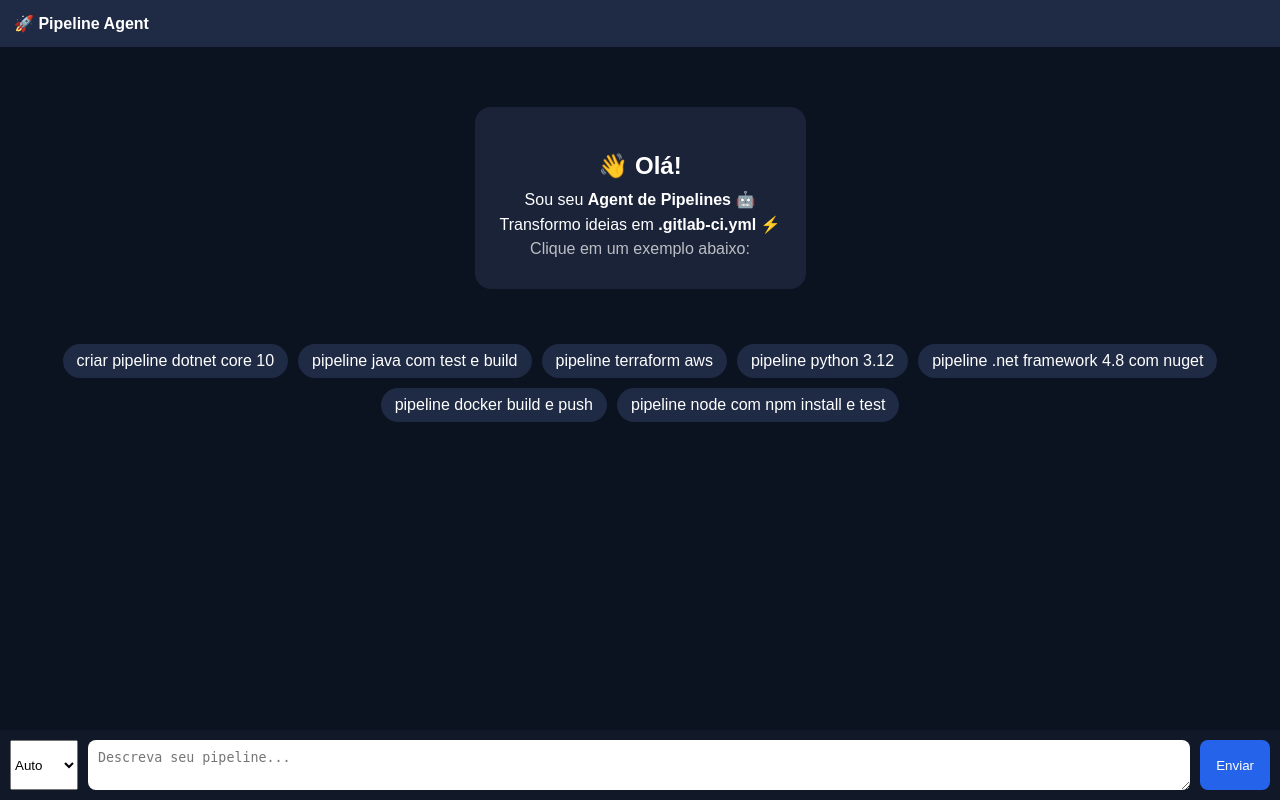
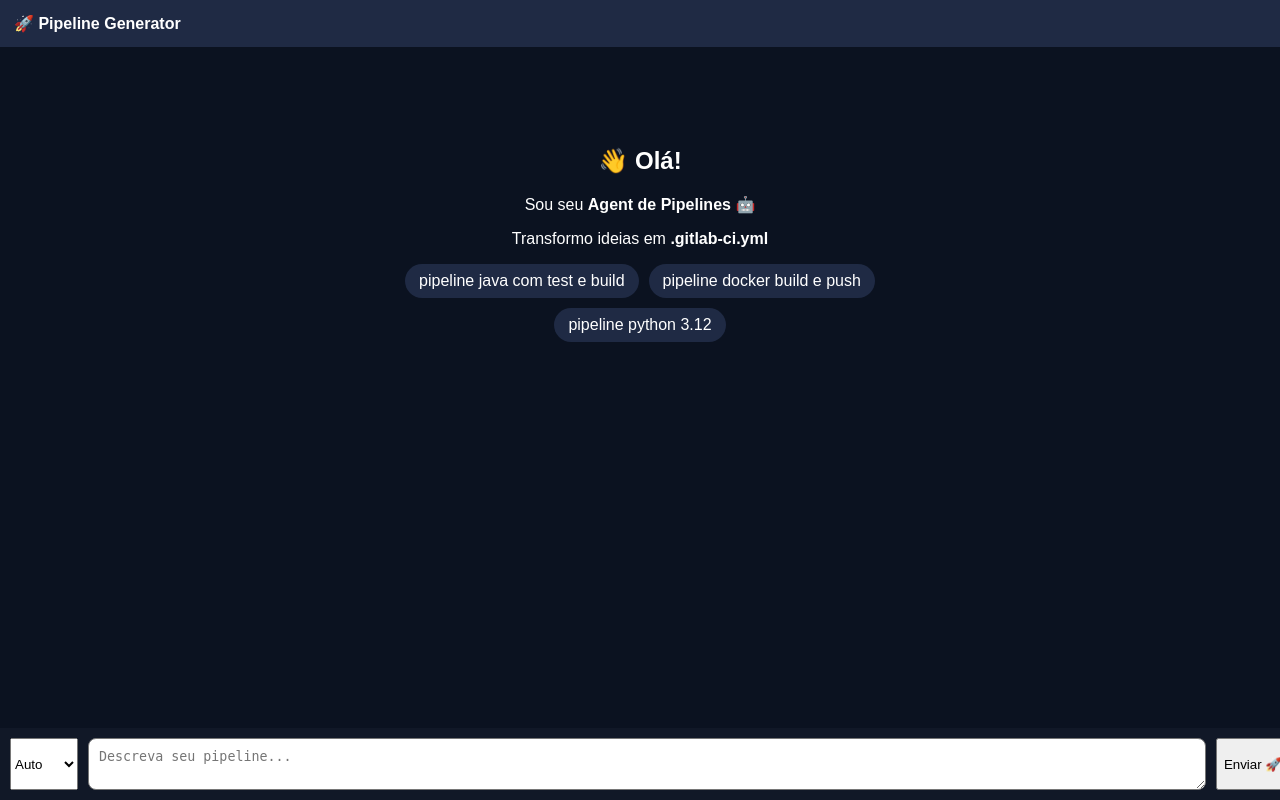
Before and after one commit to Thicoxxi/pipeline_agent, a Flask app: page / in a window 1280 px wide. Run offline with Flask 3, Linux system fonts and the light colour scheme; some libraries are stand-ins or nearby versions.

Commit message:
fix frontend

```diff
--- a/static/chat.css
+++ b/static/chat.css
@@ -3,13 +3,6 @@ body {
   font-family: Arial;
   background: #0b1220;
   color: white;
-}
-
-/* MAIN */
-.main {
-  display: flex;
-  flex-direction: column;
-  height: 100vh;
 }
 
 header {
@@ -18,59 +11,25 @@ header {
   font-weight: bold;
 }
 
-/* MESSAGES */
 #messages {
-  flex: 1;
+  padding: 20px;
+  height: calc(100vh - 140px);
   overflow-y: auto;
-  padding: 20px;
 }
 
-/* MESSAGE */
-.msg {
-  margin-bottom: 15px;
-  display: flex;
-  animation: fadeIn .3s ease;
+/* welcome */
+.welcome-box {
+  margin: 80px auto;
+  text-align: center;
+  max-width: 600px;
 }
 
-.msg.ai { justify-content: flex-start; }
-.msg.user { justify-content: flex-end; }
-
-.bubble {
-  background: #1a2338;
-  padding: 14px;
-  border-radius: 12px;
-  max-width: 700px;
-}
-
-.msg.user .bubble {
-  background: #2563eb;
-}
-
-/* WELCOME */
-.welcome {
-  max-width: 600px;
-  margin: 40px auto;
-  text-align: center;
-  background: #1a2338;
-  border-radius: 16px;
-  padding: 25px;
-}
-
-.welcome h2 {
-  margin-bottom: 10px;
-}
-
-.welcome p {
-  margin: 6px 0;
-}
-
-/* CHIPS */
+/* chips */
 .chips {
   display: flex;
-  flex-wrap: wrap;
   justify-content: center;
   gap: 10px;
-  margin-top: 15px;
+  flex-wrap: wrap;
 }
 
 .chip {
@@ -80,68 +39,93 @@ header {
   cursor: pointer;
 }
 
-.chip:hover {
-  background: #2d3b5f;
+/* messages */
+.msg {
+  display: flex;
+  margin-bottom: 15px;
 }
 
-/* INPUT */
+.msg.user { justify-content: flex-end; }
+.msg.ai { justify-content: flex-start; }
+
+.bubble {
+  background: #1a2338;
+  padding: 14px;
+  border-radius: 12px;
+  max-width: 900px;
+}
+
+.msg.user .bubble {
+  background: #2563eb;
+}
+
+/* code */
+pre {
+  background: #0d1117;
+  padding: 14px;
+  border-radius: 8px;
+  overflow-x: auto;
+  position: relative;
+}
+
+/* actions */
+.actions {
+  display: flex;
+  gap: 10px;
+  margin-bottom: 10px;
+}
+
+.action-btn {
+  background: #1f2a44;
+  border: none;
+  padding: 6px 10px;
+  border-radius: 6px;
+  color: white;
+  cursor: pointer;
+  font-size: 12px;
+}
+
+/* validation */
+.validation {
+  margin-top: 10px;
+  font-size: 13px;
+}
+
+.valid {
+  color: #22c55e;
+}
+
+.invalid {
+  color: #ef4444;
+}
+
+/* input */
 .input-area {
+  position: fixed;
+  bottom: 0;
+  width: 100%;
   display: flex;
+  gap: 10px;
+  background: #111827;
   padding: 10px;
-  background: #111827;
-  gap: 10px;
 }
 
 textarea {
   flex: 1;
+  padding: 10px;
   border-radius: 8px;
-  border: none;
-  padding: 10px;
 }
 
-button {
-  background: #2563eb;
-  color: white;
-  border: none;
-  padding: 10px 16px;
-  border-radius: 8px;
-  cursor: pointer;
-}
-
-/* CODE */
-pre {
-  background: #0d1117;
-  padding: 12px;
-  border-radius: 8px;
-  overflow-x: auto;
-}
-
-/* SPINNER */
+/* spinner */
 .spinner {
+  border: 3px solid #999;
+  border-top: 3px solid #fff;
   width: 18px;
   height: 18px;
-  border: 3px solid #555;
-  border-top: 3px solid #fff;
   border-radius: 50%;
   animation: spin 1s linear infinite;
-  margin-bottom: 10px;
 }
 
 @keyframes spin {
   to { transform: rotate(360deg); }
 }
-
-@keyframes fadeIn {
-  from { opacity: 0; transform: translateY(10px); }
-  to { opacity: 1; transform: translateY(0); }
-}
-.typing-cursor {
-  display: inline-block;
-  margin-left: 4px;
-  animation: blink 1s infinite;
-}
-
-@keyframes blink {
-  0%, 50%, 100% { opacity: 1; }
-  25%, 75% { opacity: 0; }
-}
--- a/static/chat.js
+++ b/static/chat.js
@@ -1,165 +1,84 @@
+document.addEventListener("DOMContentLoaded", () => {
+
   const messages = document.getElementById("messages");
   const input = document.getElementById("chatInput");
+  const sendBtn = document.getElementById("sendBtn");
 
-// -----------------------------
-// SUGESTÕES
-// -----------------------------
-const SUGGESTIONS = [
-  "criar pipeline dotnet core 10",
-  "pipeline java com test e build",
-  "pipeline terraform aws",
-  "pipeline python 3.12",
-  "pipeline .net framework 4.8 com nuget",
-  "pipeline docker build e push",
-  "pipeline node com npm install e test"
-];
+  let welcomeVisible = true;
 
-// -----------------------------
-// ADD MESSAGE
-// -----------------------------
-function addMessage(html, type="ai") {
-  const div = document.createElement("div");
-  div.className = `msg ${type}`;
-  div.innerHTML = `<div class="bubble">${html}</div>`;
-  messages.appendChild(div);
-  messages.scrollTop = messages.scrollHeight;
-}
-
-// -----------------------------
-// TYPE HTML (EFEITO REAL)
-// -----------------------------
-function typeHTML(element, html, speed = 12) {
-  const temp = document.createElement("div");
-  temp.innerHTML = html;
-
-  let queue = [];
-
-  function walk(node) {
-    if (node.nodeType === 3) {
-      queue.push({type: "text", content: node.textContent});
-    } else if (node.nodeType === 1) {
-      queue.push({type: "startTag", tag: node.cloneNode(false)});
-      node.childNodes.forEach(walk);
-      queue.push({type: "endTag"});
+  // ===== YAML VALIDATOR =====
+  function validateYAML(yamlText) {
+    try {
+      jsyaml.load(yamlText);
+      return { valid: true };
+    } catch (e) {
+      return { valid: false, error: e.message };
     }
   }
 
-  temp.childNodes.forEach(walk);
+  // ===== FILA DE DIGITAÇÃO =====
+  class TypeQueue {
+    constructor(element) {
+      this.el = element;
+      this.queue = [];
+      this.running = false;
+    }
 
-  let currentNode = element;
-  let stack = [];
-  let i = 0;
+    push(text) {
+      this.queue.push(...text.split(""));
+      if (!this.running) this.run();
+    }
 
-  function process() {
-    if (i >= queue.length) return;
+    async run() {
+      this.running = true;
 
-    const item = queue[i];
+      while (this.queue.length > 0) {
+        this.el.textContent += this.queue.shift();
+        Prism.highlightElement(this.el);
+        await new Promise(r => setTimeout(r, 5));
+      }
 
-    if (item.type === "startTag") {
-      const el = item.tag;
-      currentNode.appendChild(el);
-      stack.push(currentNode);
-      currentNode = el;
-      i++;
-      process();
-    }
-    else if (item.type === "endTag") {
-      currentNode = stack.pop();
-      i++;
-      process();
-    }
-    else if (item.type === "text") {
-      let text = item.content;
-      let j = 0;
-
-      function typeChar() {
-        if (j < text.length) {
-          currentNode.append(text[j]);
-          j++;
-          setTimeout(typeChar, speed);
-        } else {
-          i++;
-          process();
+      this.running = false;
     }
   }
 
-      typeChar();
+  function removeWelcome() {
+    if (welcomeVisible) {
+      messages.innerHTML = "";
+      welcomeVisible = false;
     }
   }
 
-  process();
-}
-
-// -----------------------------
-// CURSOR
-// -----------------------------
-function addCursor(element) {
-  const cursor = document.createElement("span");
-  cursor.className = "typing-cursor";
-  cursor.innerText = "|";
-  element.appendChild(cursor);
-  return cursor;
-}
-
-// -----------------------------
-// WELCOME
-// -----------------------------
-function typeMessage(html) {
+  function addMessage(text, type="user") {
     const div = document.createElement("div");
-  div.className = "msg ai";
-
-  const bubble = document.createElement("div");
-  bubble.className = "bubble welcome";
-
-  div.appendChild(bubble);
+    div.className = `msg ${type}`;
+    div.innerHTML = `<div class="bubble">${text}</div>`;
     messages.appendChild(div);
-
-  const cursor = addCursor(bubble);
-
-  typeHTML(bubble, html, 10);
-
-  setTimeout(() => {
-    cursor.remove();
-  }, 4000);
   }
 
   function showWelcome() {
-  typeMessage(`
+    const div = document.createElement("div");
+    div.className = "welcome-box";
+
+    div.innerHTML = `
       <h2>👋 Olá!</h2>
       <p>Sou seu <strong>Agent de Pipelines 🤖</strong></p>
-    <p>Transformo ideias em <strong>.gitlab-ci.yml</strong> ⚡</p>
-    <p style="opacity:0.7">Clique em um exemplo abaixo:</p>
-  `);
+      <p>Transformo ideias em <strong>.gitlab-ci.yml</strong></p>
 
-  renderChips(SUGGESTIONS);
+      <div class="chips">
+        <div class="chip">pipeline java com test e build</div>
+        <div class="chip">pipeline docker build e push</div>
+        <div class="chip">pipeline python 3.12</div>
+      </div>
+    `;
+
+    div.querySelectorAll(".chip").forEach(c => {
+      c.onclick = () => input.value = c.innerText;
+    });
+
+    messages.appendChild(div);
   }
 
-// -----------------------------
-// CHIPS
-// -----------------------------
-function renderChips(list) {
-  const container = document.createElement("div");
-  container.className = "chips";
-
-  list.forEach(text => {
-    const chip = document.createElement("div");
-    chip.className = "chip";
-    chip.innerText = text;
-
-    chip.onclick = () => {
-      input.value = text;
-      input.focus();
-    };
-
-    container.appendChild(chip);
-  });
-
-  messages.appendChild(container);
-}
-
-// -----------------------------
-// CODE BLOCK
-// -----------------------------
   function createCodeBlock() {
     const wrapper = document.createElement("div");
     wrapper.className = "msg ai";
@@ -167,69 +86,64 @@ function createCodeBlock() {
     const bubble = document.createElement("div");
     bubble.className = "bubble";
 
-  const header = document.createElement("div");
-  header.style.display = "flex";
-  header.style.justifyContent = "space-between";
+    const actions = document.createElement("div");
+    actions.className = "actions";
 
-  const providerLabel = document.createElement("span");
-  const validationLabel = document.createElement("span");
+    const copyBtn = document.createElement("button");
+    copyBtn.className = "action-btn";
+    copyBtn.innerText = "📋 copiar";
+
+    const downloadBtn = document.createElement("button");
+    downloadBtn.className = "action-btn";
+    downloadBtn.innerText = "⬇️ baixar";
 
     const spinner = document.createElement("div");
     spinner.className = "spinner";
 
-  const copyBtn = document.createElement("button");
-  copyBtn.textContent = "📋";
-
-  const downloadBtn = document.createElement("button");
-  downloadBtn.textContent = "⬇️";
-
     const pre = document.createElement("pre");
     const code = document.createElement("code");
-  code.className = "language-yaml";
 
-  copyBtn.onclick = () => {
-    navigator.clipboard.writeText(code.textContent);
-  };
+    const validationDiv = document.createElement("div");
+    validationDiv.className = "validation";
+
+    pre.appendChild(code);
+    actions.appendChild(copyBtn);
+    actions.appendChild(downloadBtn);
+
+    bubble.appendChild(actions);
+    bubble.appendChild(spinner);
+    bubble.appendChild(pre);
+    bubble.appendChild(validationDiv);
+
+    wrapper.appendChild(bubble);
+    messages.appendChild(wrapper);
+
+    const typer = new TypeQueue(code);
+
+    copyBtn.onclick = () => navigator.clipboard.writeText(code.textContent);
 
     downloadBtn.onclick = () => {
       const blob = new Blob([code.textContent], {type: "text/yaml"});
-    const url = URL.createObjectURL(blob);
       const a = document.createElement("a");
-    a.href = url;
+      a.href = URL.createObjectURL(blob);
       a.download = ".gitlab-ci.yml";
       a.click();
     };
 
-  header.appendChild(providerLabel);
-  header.appendChild(validationLabel);
-
-  bubble.appendChild(header);
-  bubble.appendChild(spinner);
-  bubble.appendChild(copyBtn);
-  bubble.appendChild(downloadBtn);
-
-  pre.appendChild(code);
-  bubble.appendChild(pre);
-
-  wrapper.appendChild(bubble);
-  messages.appendChild(wrapper);
-
-  return {code, spinner, providerLabel, validationLabel};
+    return { typer, spinner, validationDiv, code };
   }
 
-// -----------------------------
-// SEND
-// -----------------------------
   async function sendMessage() {
     const provider = document.getElementById("provider").value;
     const prompt = input.value.trim();
-
     if (!prompt) return;
 
+    removeWelcome();
     addMessage(prompt, "user");
+
     input.value = "";
 
-  const {code, spinner, providerLabel, validationLabel} = createCodeBlock();
+    const { typer, spinner, validationDiv, code } = createCodeBlock();
 
     const res = await fetch("/api/stream", {
       method: "POST",
@@ -239,8 +153,6 @@ async function sendMessage() {
 
     const reader = res.body.getReader();
     const decoder = new TextDecoder();
-
-  let full = "";
 
     while (true) {
       const {done, value} = await reader.read();
@@ -254,38 +166,28 @@ async function sendMessage() {
 
         const json = JSON.parse(p.replace("data: ", ""));
 
-      if (json.error) {
-        spinner.remove();
-        code.textContent = "❌ Erro: " + json.error;
-        return;
-      }
-
         if (json.chunk) {
-        full += json.chunk;
-        code.textContent = full;
-        Prism.highlightElement(code);
-      }
-
-      if (json.provider) {
-        if (json.provider === "openai") {
-          providerLabel.textContent = "🤖 OpenAI";
-        } else if (json.provider === "groq") {
-          providerLabel.textContent = "⚡ Groq";
-        } else {
-          providerLabel.textContent = "🧠 Local";
-        }
+          typer.push(json.chunk);
         }
 
         if (json.validation) {
-        validationLabel.textContent = json.validation;
           spinner.remove();
+
+          const result = validateYAML(code.textContent);
+
+          if (result.valid) {
+            validationDiv.innerHTML = "✅ YAML válido";
+            validationDiv.classList.add("valid");
+          } else {
+            validationDiv.innerHTML = "❌ YAML inválido:<br>" + result.error;
+            validationDiv.classList.add("invalid");
+          }
         }
       }
     }
   }
 
-// -----------------------------
-document.getElementById("sendBtn").onclick = sendMessage;
+  sendBtn.onclick = sendMessage;
 
   input.addEventListener("keydown", e => {
     if (e.key === "Enter" && !e.shiftKey) {
@@ -294,4 +196,5 @@ input.addEventListener("keydown", e => {
     }
   });
 
-document.addEventListener("DOMContentLoaded", showWelcome);
+  showWelcome();
+});
--- a/templates/index.html
+++ b/templates/index.html
@@ -2,23 +2,23 @@
 <html lang="pt-br">
 <head>
   <meta charset="UTF-8">
-  <title>Pipeline Agent</title>
+  <title>Pipeline Generator</title>
 
   <link rel="stylesheet" href="/static/chat.css">
 
-  <!-- Prism (YAML highlight) -->
-  <link href="https://cdn.jsdelivr.net/npm/prismjs/themes/prism-tomorrow.css" rel="stylesheet"/>
+  <!-- Prism -->
+  <link href="https://cdn.jsdelivr.net/npm/prismjs/themes/prism-tomorrow.css" rel="stylesheet" />
+
+  <!-- YAML VALIDATOR -->
+  <script src="https://cdn.jsdelivr.net/npm/js-yaml@4/dist/js-yaml.min.js"></script>
 </head>
 
 <body>
 
-<div class="main">
-
-  <header>🚀 Pipeline Agent</header>
+<header>🚀 Pipeline Generator</header>
 
 <div id="messages"></div>
 
-  <!-- INPUT -->
 <div class="input-area">
   <select id="provider">
     <option value="auto">Auto</option>
@@ -28,16 +28,13 @@
   </select>
 
   <textarea id="chatInput" placeholder="Descreva seu pipeline..."></textarea>
-    <button id="sendBtn">Enviar</button>
+
+  <button id="sendBtn">Enviar 🚀</button>
 </div>
 
-</div>
-
-<!-- Prism -->
 <script src="https://cdn.jsdelivr.net/npm/prismjs/prism.js"></script>
 <script src="https://cdn.jsdelivr.net/npm/prismjs/components/prism-yaml.min.js"></script>
 
 <script src="/static/chat.js"></script>
-
 </body>
 </html>
```
Lines whose indentation alone changed are shown as unchanged.
